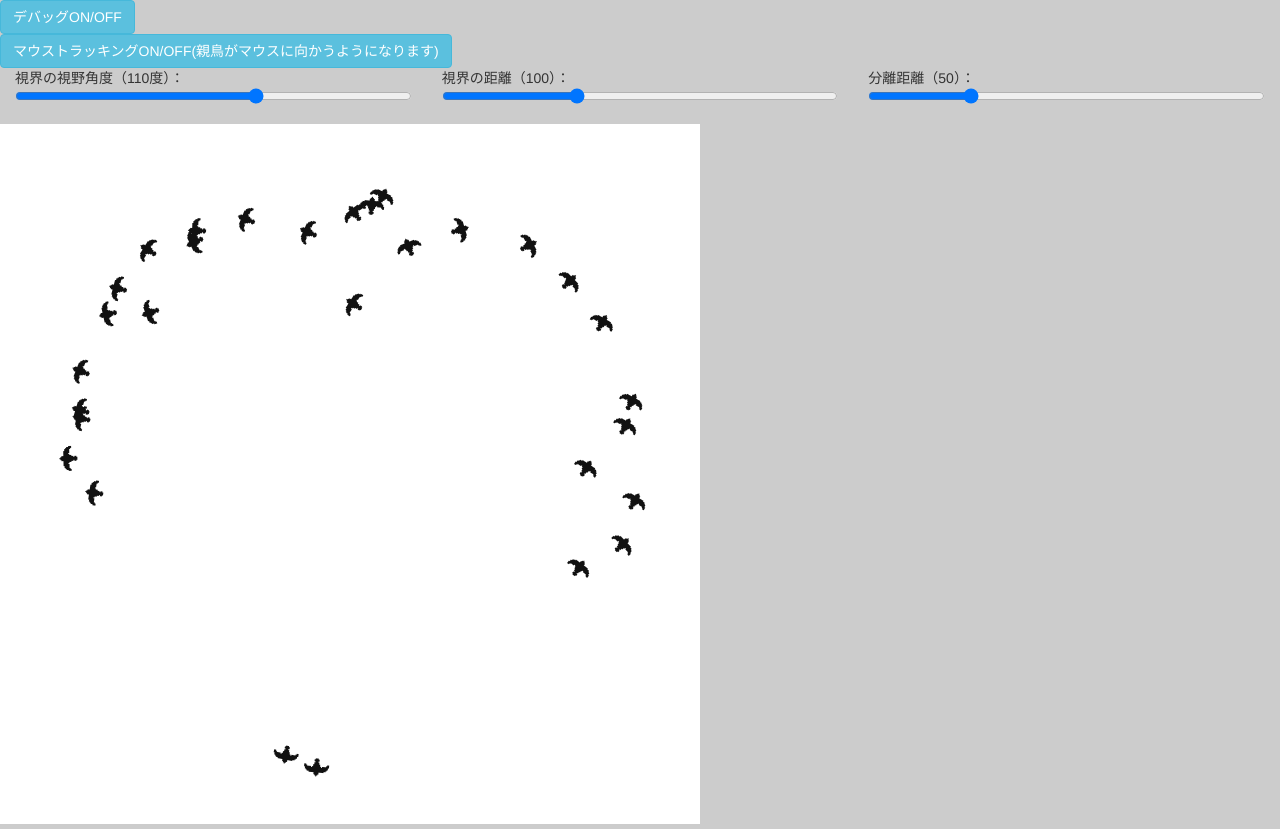
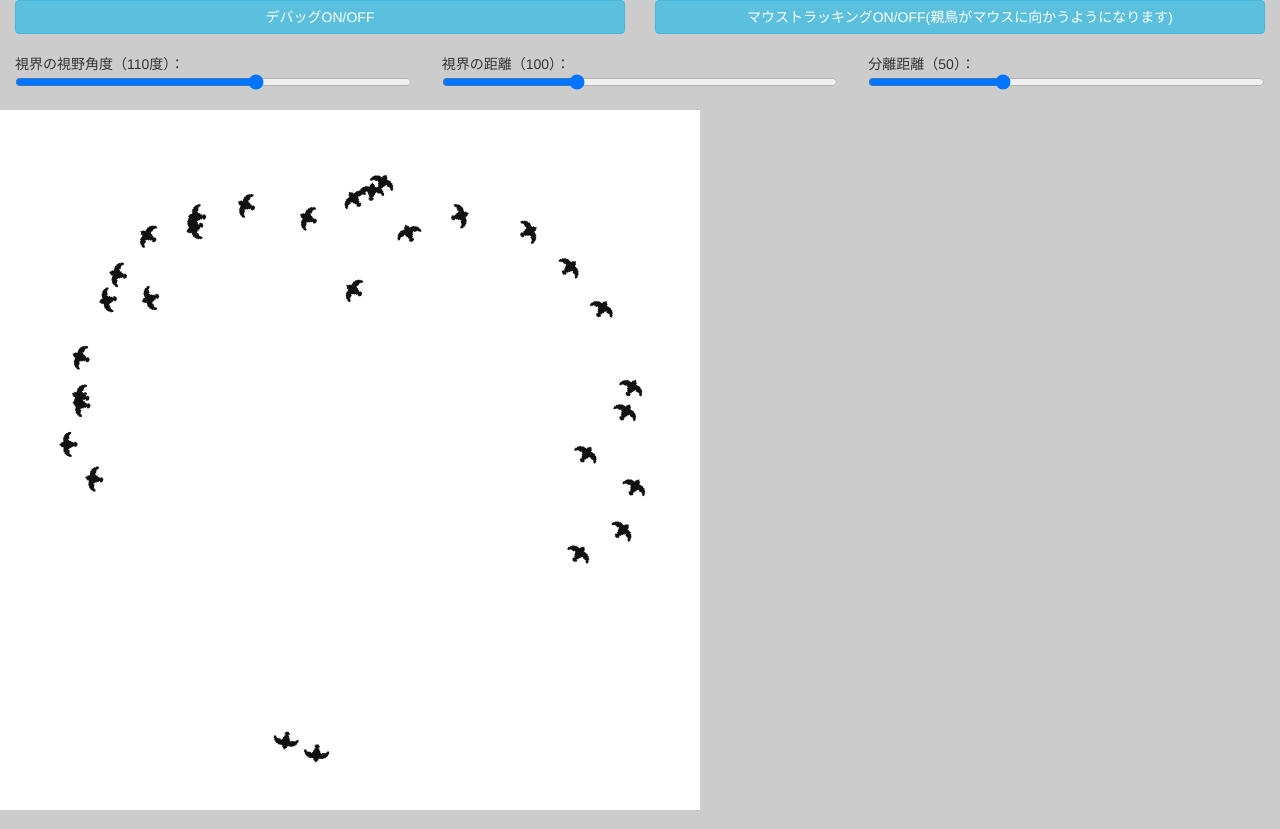
Before and after one commit to alf-ytakada/flocking_js, a website: page dist/index.html in a window 1280 px wide. Drawn offline with nearby package versions, Linux system fonts and the light colour scheme.

Commit message:
HTML修正

```diff
--- a/dist/index.html
+++ b/dist/index.html
@@ -18,17 +18,25 @@ canvas {
 </head>
 <body>
 	<div>
-		<button class="btn btn-info" id="btn_debug">デバッグON/OFF</button><br>
-		<button class="btn btn-info" id="btn_mouse_tracking">マウストラッキングON/OFF(親鳥がマウスに向かうようになります)</button><br>
 		<div class="row-fluid">
-			<div class="col-sm-4">
+			<div class="col-sm-6">
+				<button class="btn btn-info btn-block" id="btn_debug">デバッグON/OFF</button><br>
+			</div>
+		</div>
+		<div class="row-fluid">
+			<div class="col-sm-6">
+				<button class="btn btn-info btn-block" id="btn_mouse_tracking">マウストラッキングON/OFF(親鳥がマウスに向かうようになります)</button><br>
+			</div>
+		</div>
+		<div class="row-fluid">
+			<div class="col-md-4">
 			視界の視野角度（<span id="range">110</span>度）：<input name="range" type="range" min=0 max=180 value=110><br>
 			</div>
-			<div class="col-sm-4">
+			<div class="col-md-4">
 			視界の距離（<span id="distance">100</span>）：   <input name="distance" type="range" min=0 max=300 value=100><br>
 			</div>
-			<div class="col-sm-4">
-			分離距離（<span id="sep_distance">50</span>）： <input name="sep_distance" type="range" min=0 max=200 value=50><br>
+			<div class="col-md-4">
+			分離距離（<span id="sep_distance">50</span>）： <input name="sep_distance" type="range" min=0 max=150 value=50><br>
 			</div>
 		</div>
 	</div>
```
